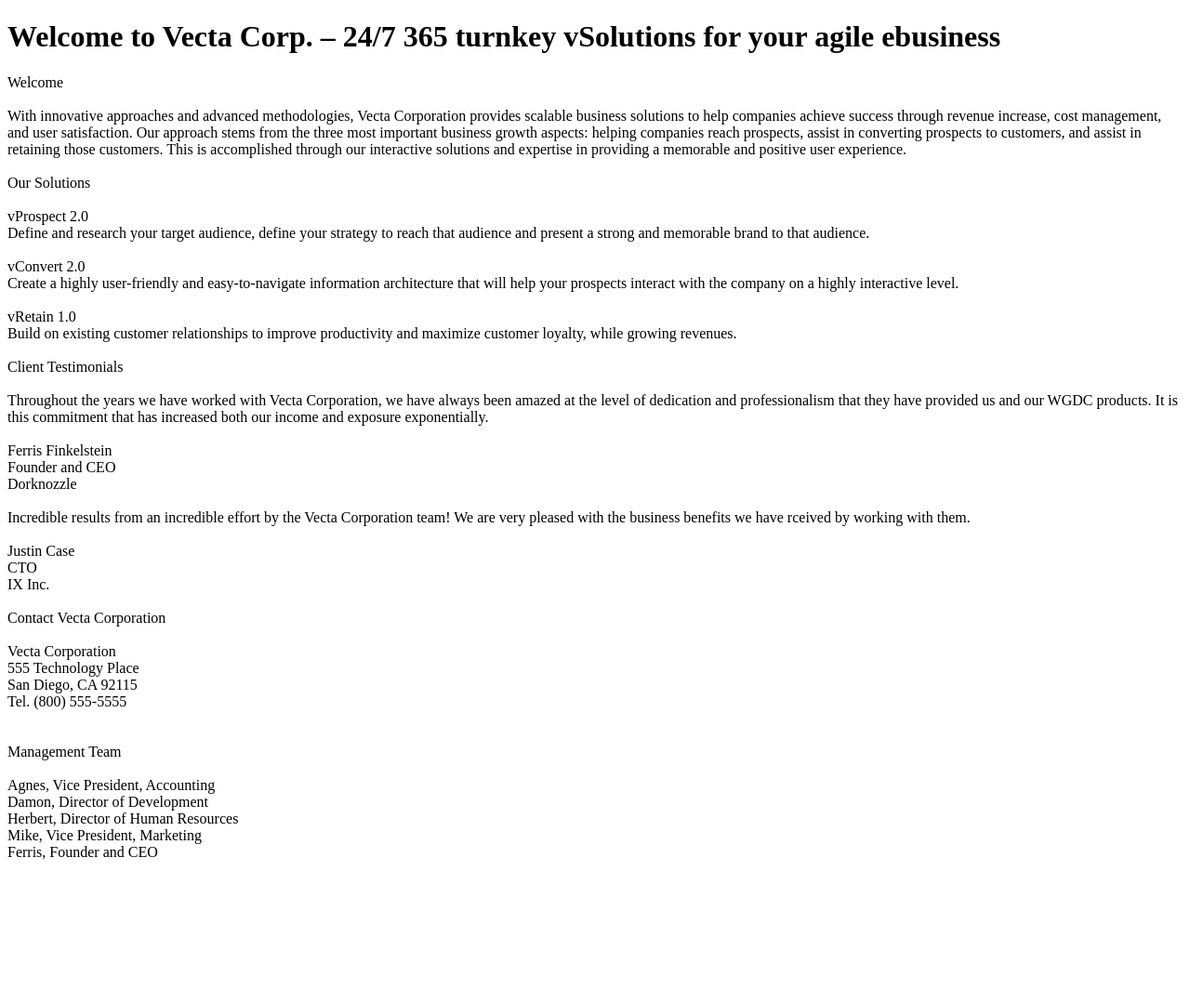
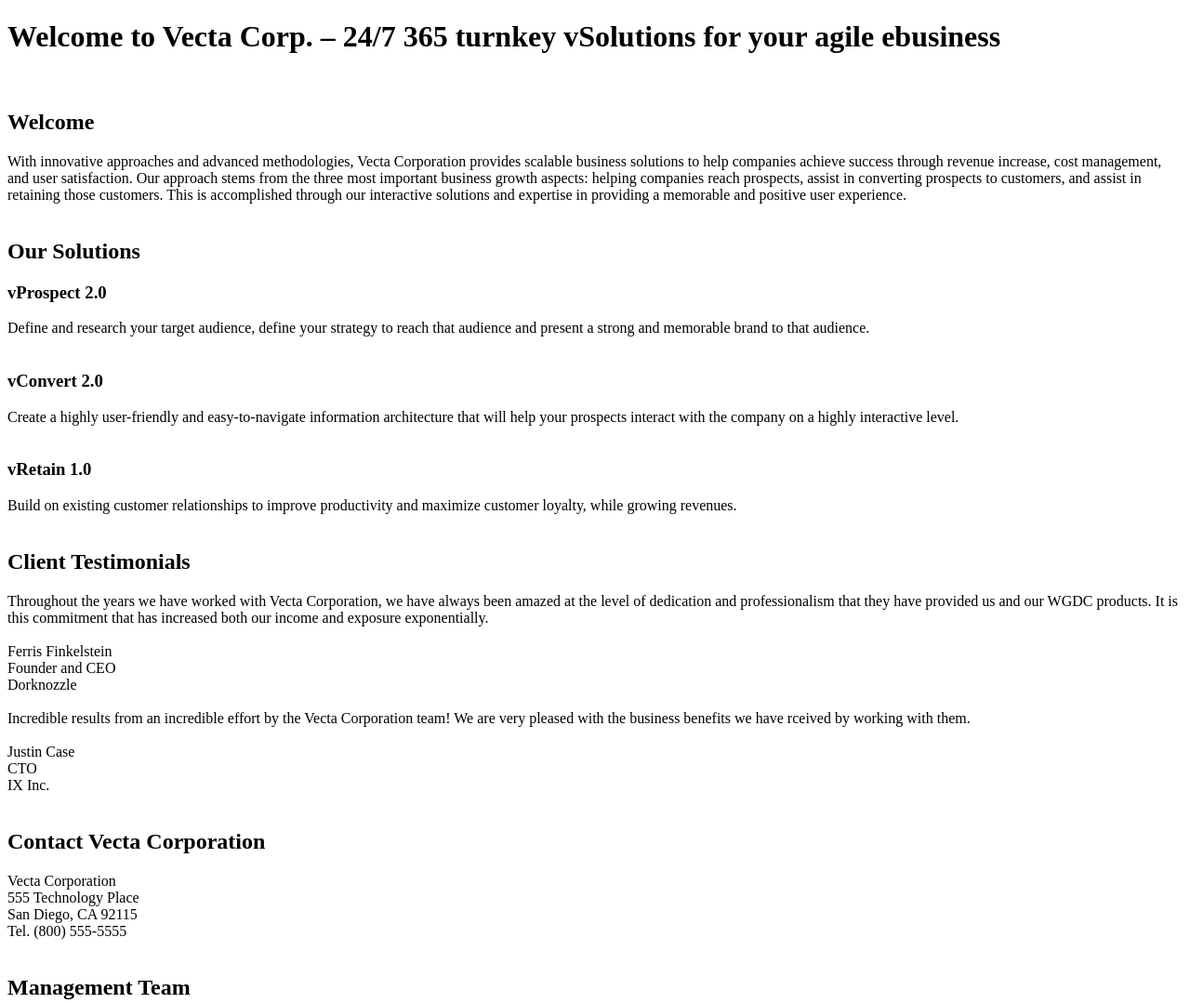
Before and after one commit to shrutikhandekar1/Assignment1, a plain HTML site: page index.html in a window 1280 px wide. Shown: the top 1079 px of the page at 93% size. Before the commit the page ends 942 px from the top, so only its background shows below. Drawn offline with Linux system fonts and the light colour scheme.

Commit message:
Added CSS
Added headings to subtitles and adjusted line breaks between them.

```diff
--- a/index.html
+++ b/index.html
@@ -8,22 +8,23 @@
 </head>
 <body>
     <h1>Welcome to Vecta Corp. – 24/7 365 turnkey vSolutions for your agile ebusiness</h1>
-    <p>Welcome <br><br>
+    <br>
+    <p><h2>Welcome</h2>
 
         With innovative approaches and advanced methodologies, Vecta Corporation provides scalable business solutions to help companies achieve success through revenue increase, cost management, and user satisfaction. Our approach stems from the three most important business growth aspects: helping companies reach prospects, assist in converting prospects to customers, and assist in retaining those customers. This is accomplished through our interactive solutions and expertise in providing a memorable and positive user experience.
         <br><br>
-        Our Solutions <br><br>
+        <h2>Our Solutions</h2>
 
-        vProspect 2.0<br>
+        <h3>vProspect 2.0</h3>
         Define and research your target audience, define your strategy to reach that audience and present a strong and memorable brand to that audience.
         <br><br>
-        vConvert 2.0<br>
+        <h3>vConvert 2.0</h3>
         Create a highly user-friendly and easy-to-navigate information architecture that will help your prospects interact with the company on a highly interactive level.
         <br><br>
-        vRetain 1.0<br>
+        <h3>vRetain 1.0</h3>
         Build on existing customer relationships to improve productivity and maximize customer loyalty, while growing revenues.
         <br><br>
-        Client Testimonials<br><br>
+        <h2>Client Testimonials</h2>
 
         Throughout the years we have worked with Vecta Corporation, we have always been amazed at the level of dedication and professionalism that they have provided us and our WGDC products. It is this commitment that has increased both our income and exposure exponentially.
         <br><br>
@@ -37,14 +38,14 @@
         CTO<br>
         IX Inc.<br><br>
 
-        Contact Vecta Corporation<br><br>
+        <h2>Contact Vecta Corporation</h2>
 
         Vecta Corporation<br>
         555 Technology Place<br>
         San Diego, CA 92115<br>
         Tel. (800) 555-5555<br>
-        <br><br>
-        Management Team<br><br>
+        <br>
+        <h2>Management Team</h2>
 
         Agnes, Vice President, Accounting<br>
         Damon, Director of Development<br>
```
